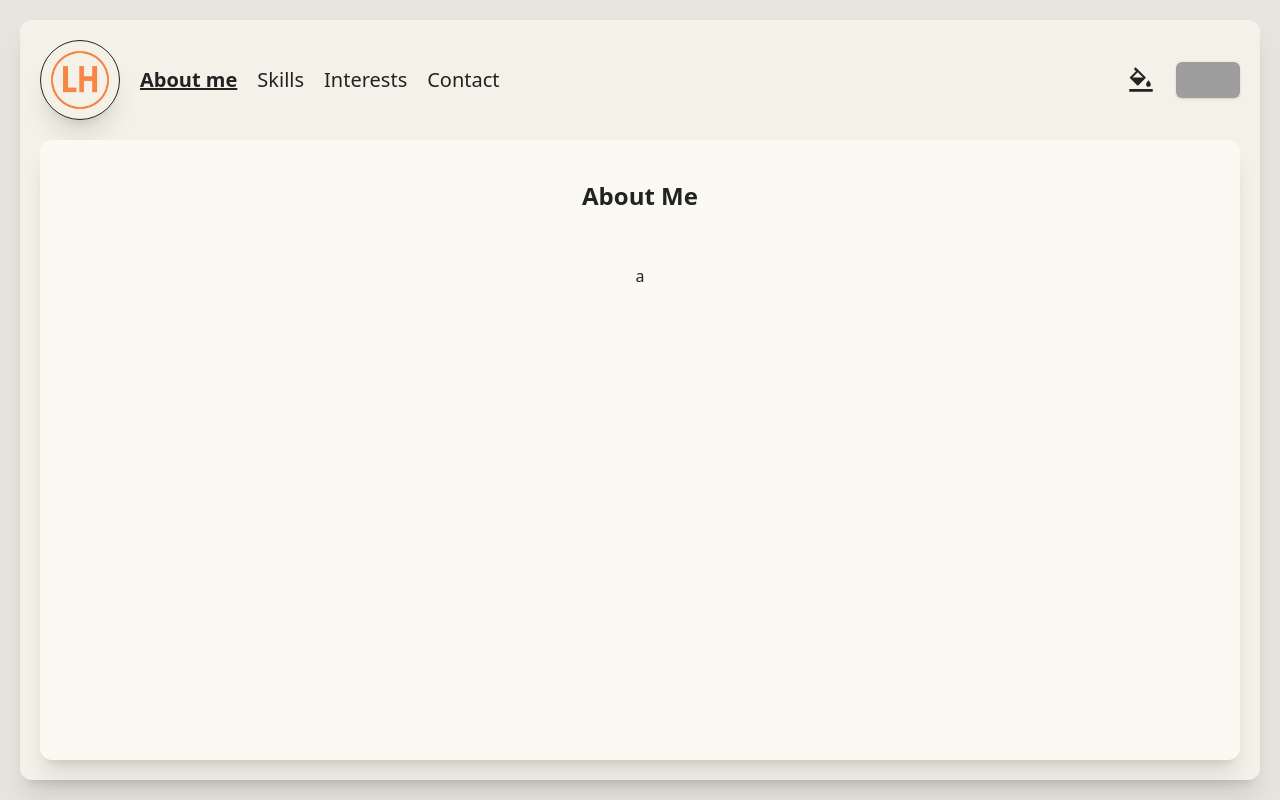
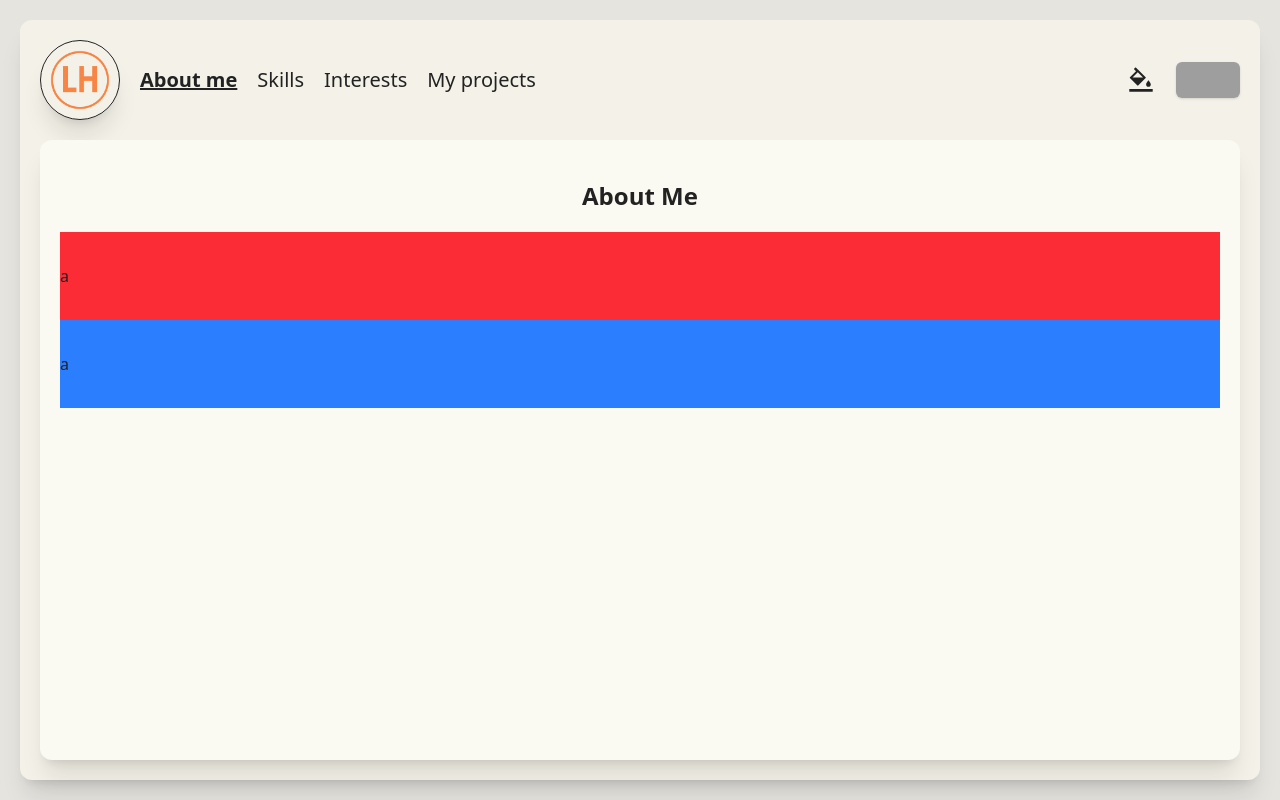
Before and after one commit to Loicrogue/monSite, a React (Vite) app in the folder front/: page /aboutMe in a window 1280 px wide. Built offline with nearby package versions, Linux system fonts and the light colour scheme; grey boxes are pictures that could not be loaded.

Commit message:
added myProjects page

```diff
--- a/front/src/components/aboutMeComponent.tsx
+++ b/front/src/components/aboutMeComponent.tsx
@@ -1,4 +1,5 @@
 import React from 'react';
+import { motion } from 'framer-motion';
 import { useTranslation } from 'react-i18next';
 
 const AboutMeComponent: React.FC = () => {
@@ -7,9 +8,22 @@ const AboutMeComponent: React.FC = () => {
     return (
         <div className='flex flex-col w-full items-center text-monSite p-5'>
             <span className="text-center text-monSite text-2xl font-bold w-full p-5 block">{t('pages.aboutMe.title')}</span>
-            <div className="justify-items-center items-center py-8">
+            <motion.div
+				initial={{ opacity: 0, x: -500 }}
+                animate={{ opacity: 1, x: 0 }}
+                transition={{ duration: 0.8, ease: "easeOut" }}
+				className="justify-items-center w-full bg-red-500 py-8"
+			>
                 <span>a</span>
-            </div>
+            </motion.div>
+            <motion.div
+				initial={{ opacity: 0, x: 500 }}
+                animate={{ opacity: 1, x: 0 }}
+                transition={{ duration: 0.8, ease: "easeOut", delay: 0.5 }}
+				className="justify-items-center flex w-full bg-blue-500 py-8"
+			>
+                <span>a</span>
+            </motion.div>
         </div>
     );
 };
--- a/front/src/components/menuComponent.tsx
+++ b/front/src/components/menuComponent.tsx
@@ -67,7 +67,7 @@ const MenuComponent: React.FC = () => {
                                 { path: '/aboutMe', label: t('pages.menu.aboutMe') },
                                 { path: '/skills', label: t('pages.menu.skills') },
                                 { path: '/interests', label: t('pages.menu.interests') },
-                                { path: '/contact', label: t('pages.menu.contact') },
+                                { path: '/myProjects', label: t('pages.menu.myProjects') },
                             ].map(({ path, label }) => {
                                 const isActive = window.location.pathname === path;
 
@@ -95,7 +95,7 @@ const MenuComponent: React.FC = () => {
                                 { path: '/aboutMe', label: t('pages.menu.aboutMe') },
                                 { path: '/skills', label: t('pages.menu.skills') },
                                 { path: '/interests', label: t('pages.menu.interests') },
-                                { path: '/contact', label: t('pages.menu.contact') },
+                                { path: '/myProjects', label: t('pages.menu.myProjects') },
                             ].map(({ path, label }) => {
                                 const isActive = window.location.pathname === path;
                                 return (
--- a/front/src/locales/en/translation.json
+++ b/front/src/locales/en/translation.json
@@ -25,7 +25,7 @@
       "aboutMe": "About me",
       "skills": "Skills",
       "interests": "Interests",
-      "contact": "Contact"
+      "myProjects": "My projects"
     },
     "home": {
       "profilDescription": "Application developer apprentice",
--- a/front/src/locales/es/translation.json
+++ b/front/src/locales/es/translation.json
@@ -25,7 +25,7 @@
       "aboutMe": "Sobre mí",
       "skills": "Habilidades",
       "interests": "Intereses",
-      "contact": "Contacto"
+      "myProjects": "Mis proyectos"
     },
     "home": {
       "profilDescription": "Desarrollador de aplicaciones en formación",
--- a/front/src/locales/fr/translation.json
+++ b/front/src/locales/fr/translation.json
@@ -25,7 +25,7 @@
       "aboutMe": "À propos",
       "skills": "Compétences",
       "interests": "Centres d’intérêt",
-      "contact": "Contact"
+      "myProjects": "Mes projets"
     },
     "home": {
       "profilDescription": "Alternant développeur d'application",
--- a/front/src/locales/it/translation.json
+++ b/front/src/locales/it/translation.json
@@ -25,7 +25,7 @@
       "aboutMe": "Chi sono",
       "skills": "Competenze",
       "interests": "Interessi",
-      "contact": "Contatti"
+      "myProjects": "Miei progetti"
     },
     "home": {
       "profilDescription": "Sviluppatore di applicazioni in alternanza",
```
